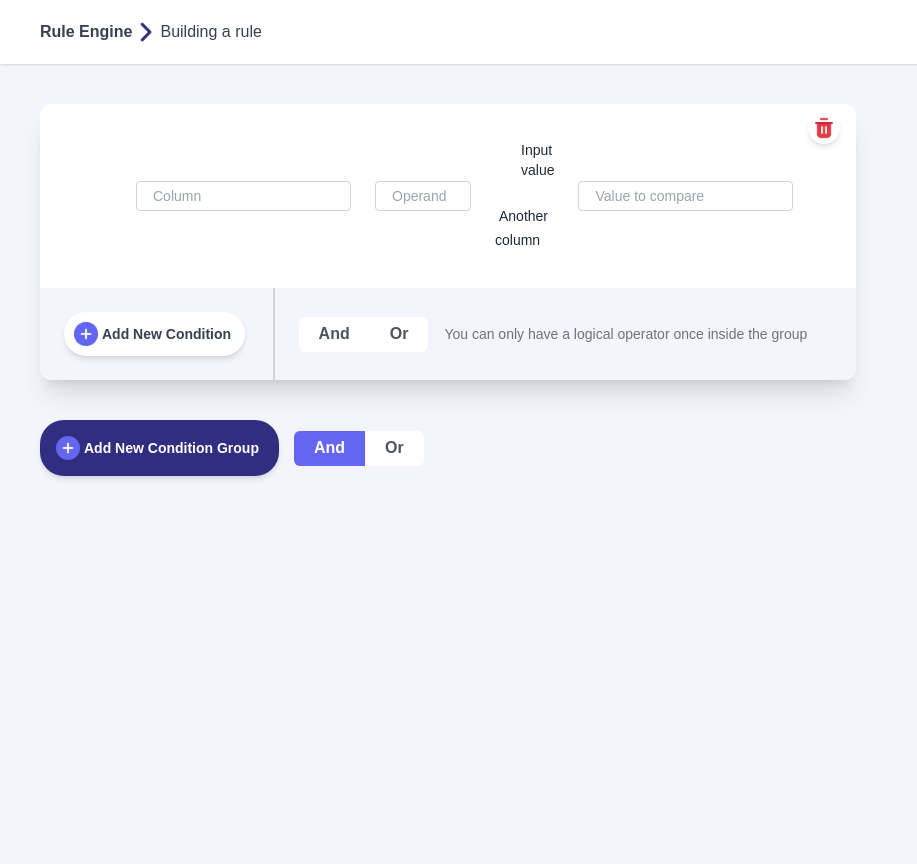
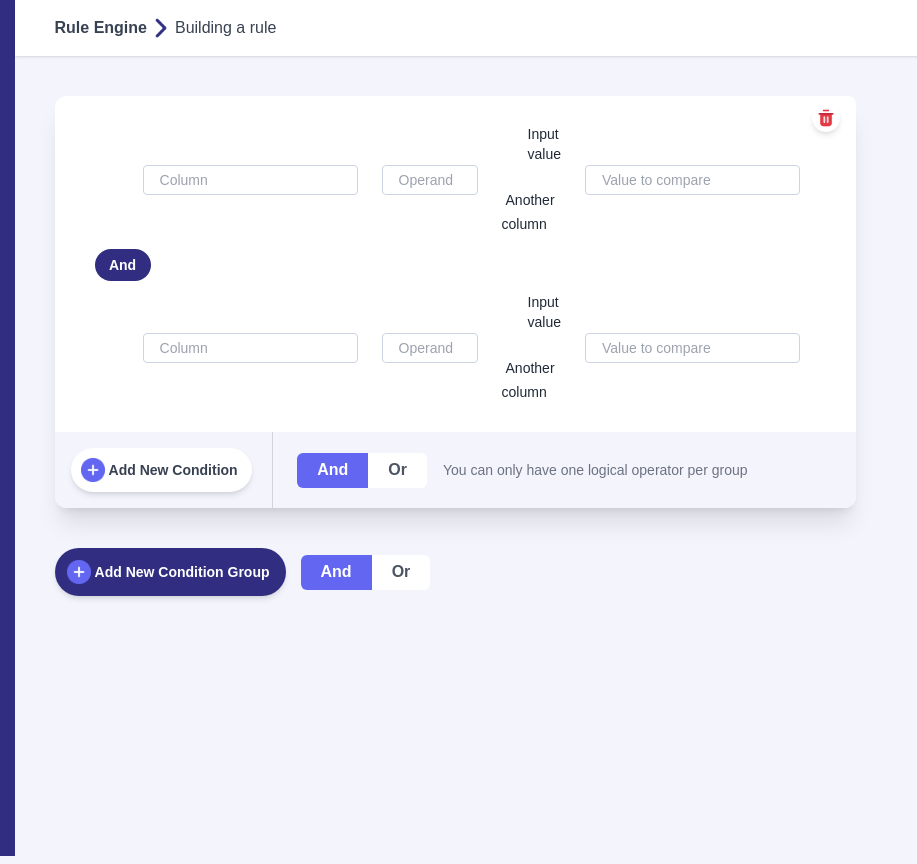
Before and after one commit to nicolaspenagos/rules-engine-front, a Vue app: page / in a window 1280 px wide. Both pictures are taken after a click on the element "Add New Condition". Shown: the whole page, without its empty margins (0-917 px from the left). Built offline with nearby package versions, Linux system fonts and the light colour scheme; a web font is replaced by a local one.

Commit message:
feat(expressionGUI): Expression GUI groups and expression almost done

```diff
--- a/src/App.vue
+++ b/src/App.vue
@@ -8,7 +8,7 @@ import InputText from "primevue/inputtext";
   <main class=" flex w-full">
     <aside class=" w-1/12 bg-indigo-900"></aside>
     <div class=" w-full">
-      <header class="bg-white w-full h-16 shadow flex items-center pl-10">
+      <header class="bg-white w-full h-14 shadow flex items-center pl-10">
       <h1 class="font-semibold text-gray-700">Rule Engine</h1>
       <img src="arrow.png" class="w-3 ml-2" />
       <p class="ml-2 text-gray-700">Building a rule</p>
--- a/src/components/ExpressionGroup.vue
+++ b/src/components/ExpressionGroup.vue
@@ -1,21 +1,24 @@
 <template >
   <div class="shadow-xl rounded-xl bg-white relative ">
     <div class="absolute right-4 top-2 shadow-md p-1 rounded-full cursor-pointer hover:bg-red-100">
-                <img src="trash.png" class="w-6">
+                <img src="trash.png" class="w-5">
             </div>
-    <main class="p-2">
+    <main v-for="(exp, index) in this.expressionsStore.expressions[expressionIndex]" :key="index" class="">
       <Expression></Expression>
+      <div class="relative">
+        <p class="z-20 text-sm font-semibold text-sm ml-10 text-white bg-indigo-900 rounded-3xl w-14 h-8 flex items-center justify-center absolute expressionConnector" v-if="index+1<this.expressionsStore.expressions[this.expressionIndex].size  && this.expressionsStore.expressions[this.expressionIndex].size > 1">{{operator}}</p>
+      </div>
     </main>
     <footer class="background rounded-br-xl rounded-bl-xl  flex">
 
-        <div class="bg-white w-fit p-0.5 rounded-3xl shadow-md flex items-center p-[10px] m-6  hover:bg-indigo-50 cursor-pointer">
+        <div class="bg-white w-fit p-0.5 rounded-3xl shadow-md flex items-center p-[10px] m-4  hover:bg-indigo-50 cursor-pointer" v-on:click="addExpression">
           <img src="add.png" class="w-6">
           <p class="font-semibold text-sm ml-1 text-gray-700 mr-1">Add New Condition</p>
         </div>
         <div class="bg-gray-300   w-[1.5px] ml-1"></div>
 
         <SelectButton v-model="operator" :options="options" aria-labelledby="single" class=" ml-6 mt-auto mb-auto mr-4"  />
-        <p class="text-sm mr-auto text-gray-500 mt-auto mb-auto">You can only have a logical operator once inside the group</p>
+        <p class="text-sm mr-auto text-gray-500 mt-auto mb-auto">You can only have one logical operator per group</p>
 
 
 
@@ -24,21 +27,37 @@
   </div>
 </template>
 <script>
+import {mapStores} from "pinia";
+import {useExpressionsStore} from "../stores/expressions/expressions.js";
 import Expression from "./Expression.vue";
 import SelectButton from 'primevue/selectbutton';
+import { v4 as generateRandomUUID } from 'uuid';
 export default {
+    props:{
+        expressionIndex: Number
+    },
   components: {
     Expression,
     SelectButton
   },
+  computed:{
+    ...mapStores(useExpressionsStore),
+  },
+  methods:{
+    addExpression(){
+        this.expressionsStore.addExpression("Exp1", generateRandomUUID(), this.expressionIndex);
+    }
+  },
+  mounted(){
+
+
+  },
   data() {
         return {
-            operator: 'Off',
+            operator: 'And',
             options: ['And', 'Or'],
-            expressions: ['Exp1']
-
-
-
+            expressions: ['Exp1'],
+            expressionsCounter:0 //jkahsdjashdashdjashdjkhasjdkasjdhkasdh explicar
         }
     }
 };
--- a/src/main.css
+++ b/src/main.css
@@ -18,3 +18,7 @@ body {
 .p-button {
     height: 35px !important;
 }
+
+.expressionConnector {
+    margin-top: -15px !important;
+}
--- a/src/stores/expressions/expressions.js
+++ b/src/stores/expressions/expressions.js
@@ -10,7 +10,7 @@ export const useExpressionsStore = defineStore("expressions", {
 
     },
     actions: {
-        addExpression(newExpression, id, index) {
+        addExpressionGroup(newExpression, id, index) {
             if (newExpression == 'And' || newExpression == 'Or') {
                 this.expressions.push(newExpression)
 
@@ -27,6 +27,9 @@ export const useExpressionsStore = defineStore("expressions", {
             }
 
         },
+        addExpression(newExpression, id, index) {
+            this.expressions[index].set(id, newExpression);
+        }
 
 
 
--- a/src/views/HomeView.vue
+++ b/src/views/HomeView.vue
@@ -14,15 +14,19 @@ import SelectButton from 'primevue/selectbutton';
     <div class="flex flex-col p-10">
 
       <div  v-for="(exp, index) in this.expressionsStore.expressions" :key="index">
-        <div v-if="exp=='And'||exp=='Or'">
-          {{exp}}
+        <div v-if="exp=='And'||exp=='Or'" class="font-semibold bg-indigo-900 rounded-3xl w-20 h-10 flex items-center text-white justify-center relative mt-3 mb-3 z-10 relative">
+          <p class="z-20 text-sm">{{exp}}</p>
+
+            <div class="bg-indigo-900  w-[1.5px] h-[65px] absolute z-0"></div>
+
+
         </div>
-        <ExpressionGroup class="mb-10" v-else>
+        <ExpressionGroup v-else class="z-index10 relative" :expressionIndex="index">
 
         </ExpressionGroup>
       </div>
-      <div class="flex">
-        <div class="bg-indigo-900 w-fit  rounded-3xl shadow-md flex items-center p-4   hover:bg-indigo-700 cursor-pointer" v-on:click="addExpressionGroup">
+      <div class="flex mt-10">
+        <div class="bg-indigo-900 w-fit  rounded-3xl shadow-md flex items-center p-3   hover:bg-indigo-700 cursor-pointer" v-on:click="addExpressionGroup">
           <img src="add.png" class="w-6">
           <p class="font-semibold text-sm ml-1 text-white mr-1">Add New Condition Group</p>
         </div>
@@ -49,12 +53,12 @@ export default {
   methods:{
     addExpressionGroup(){
 
-      this.expressionsStore.addExpression(this.operator, generateRandomUUID(), this.expressionsStore.expressions.length);
-      this.expressionsStore.addExpression("Expx", generateRandomUUID(), this.expressionsStore.expressions.length);
+      this.expressionsStore.addExpressionGroup(this.operator, generateRandomUUID(), this.expressionsStore.expressions.length);
+      this.expressionsStore.addExpressionGroup("Expx", generateRandomUUID(), this.expressionsStore.expressions.length);
     }
   }, mounted(){
 
-    this.expressionsStore.addExpression("Exp1", generateRandomUUID(), 0);
+    this.expressionsStore.addExpressionGroup("Exp1", generateRandomUUID(), 0);
 
 
   },
```
Also changed, not shown: src/components/Expression.vue (+5 -2 lines).
